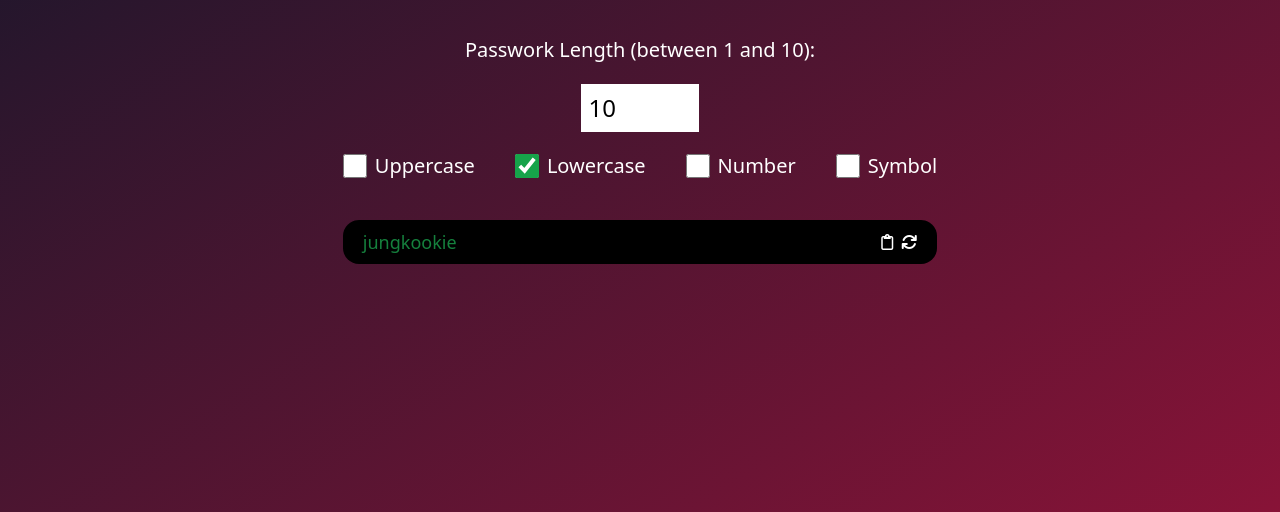
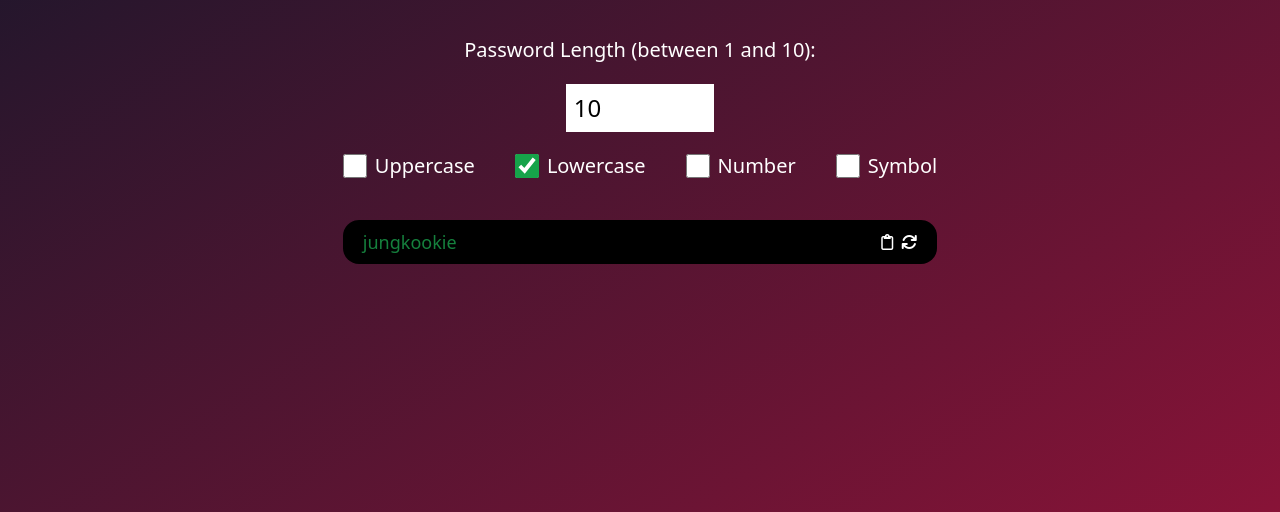
Before and after one commit to debanjana-a11y/password-generator, a website: page index.html in a window 1280 px wide. Shown: the part 288-800 px from the top of the page. Drawn offline with Linux system fonts and the light colour scheme.

Commit message:
Fix typo and change input number box length

```diff
--- a/index.html
+++ b/index.html
@@ -12,8 +12,8 @@
     <container class="mx-5 text-white flex flex-col gap-y-10 items-center">
         <h1 class="text-xl sm:text-3xl font-bold text-center">Customize Your Password</h1>
         <form class="flex flex-col items-center gap-y-5" action="">
-            <label class="sm:text-xl break-words" for="passwdlength">Passwork Length (between 1 and 10):</label>
-            <input class="w-1/5 p-2 text-black sm:text-2xl" type="number" id="passwdlength" name="passwdlength" min="1" max="10" value=10>
+            <label class="sm:text-xl break-words" for="passwdlength">Password Length (between 1 and 10):</label>
+            <input class="w-1/4 p-2 text-black sm:text-2xl" type="number" id="passwdlength" name="passwdlength" min="1" max="10" value=10>
             <div class="flex flex-col md:flex-row gap-x-10 gap-y-5 sm:text-xl">
                 <div class="flex items-center gap-x-2">
                     <input class="w-6 h-6 accent-green-600" type="checkbox" name="uppercase" id="uppercase">
```
Also changed, not shown: dist/output.css.
